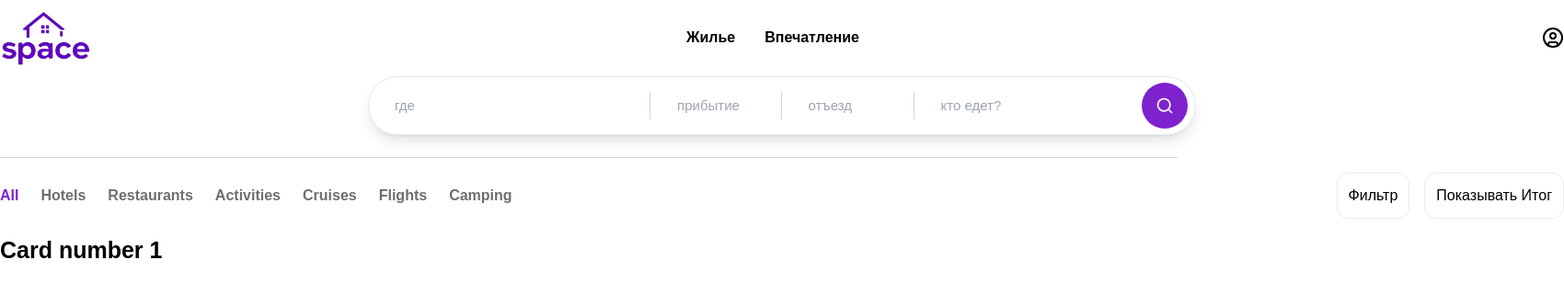
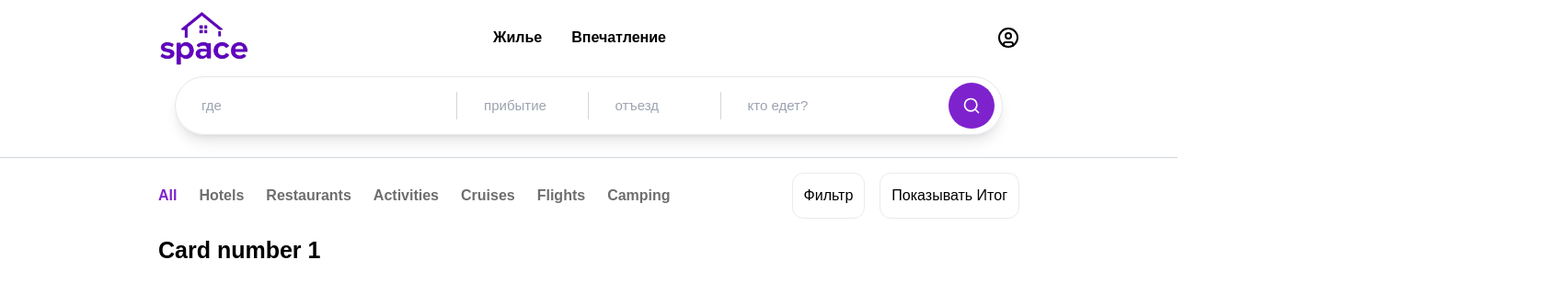
Before and after one commit to Nonashimi/rental-space, a Next.js app: page /card/1 in a window 1280 px wide. Shown: the top 320 px of the page at 92% size, 1700 px wide, since content can reach past the window. Built offline with nearby package versions, Linux system fonts and the light colour scheme.

Commit message:
some changes for container

```diff
--- a/src/shared/components/container.tsx
+++ b/src/shared/components/container.tsx
@@ -1,20 +1,26 @@
 import { cn } from '@/lib/utils'
 import React from 'react'
 
+export enum Size {
+  sm = "w-full max-w-[640px]",
+  md = "w-[720px] max-w-[768px]",
+  lg = "w-[900px] max-w-[1024px]",
+  xl = "w-[1120px] max-w-[1280px]",
+  '2xl' = "w-[1400px] max-w-[1536px]"
+}
 
-export enum Size {
-  sm = "w-[720px]",
-  md = 'w-[1120px]',
-  lg = 'w-[1700px]',
-}
 type Props = {
     children: React.ReactNode,
     size?: Size
 }
 
-function Container({children, size = Size.lg}: Props) {
+function Container({ children, size = Size.xl }: Props) {
   return (
-    <div className={cn('mx-auto', size)}>
+    <div className={cn(
+      'mx-auto px-4 sm:px-6 lg:px-8',
+      'w-full max-w-[640px] sm:w-[720px]  md:w-[900px lg:w-[1120px]  xl:w-[1000px]',
+      size
+    )}>
         {children}
     </div>
   )
```
